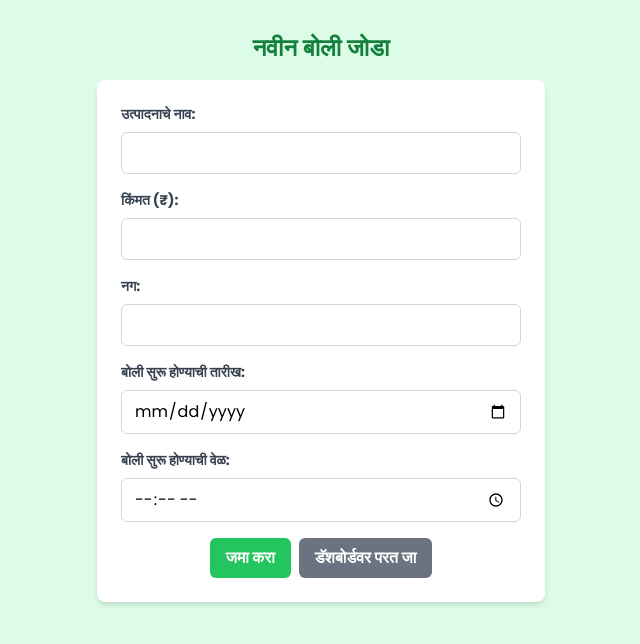
After one commit to VedantKale106/Agrilink, a Flask app: page /farmer/add_bid_notification in a window 1280 px wide. The commit adds this page. Shown: the top 644 px of the page, without its empty margins (319-959 px from the left). Run offline with Flask 3, Linux system fonts and the light colour scheme; the visitor is signed in with stand-in values (Sample User, id 1); some libraries are stand-ins or nearby versions.

Commit message:
Added the Bidding notification feature for both customer and farmer

```diff
--- a/app.py
+++ b/app.py
@@ -18,6 +18,7 @@ customers_collection = db['customers']
 products_collection = db['products']
 orders_collection = db['orders']
 biddings_collection = db['biddings']
+bid_notifications_collection = db['bid_notifications']
 
 
 
@@ -390,10 +391,6 @@ def logout():
 
 
 
-
-
-# ----------------------------- Playground ---------------------------
-
 @app.route('/farmer/add_bid', methods=['GET', 'POST'])
 def add_bid():
     if 'user_id' not in session or session['user_type'] != 'farmer':
@@ -519,6 +516,49 @@ def farmer_biddings():
 
 
 
+# -----------------------------------------------------------------------------------
+# Route for farmers to add bid notifications
+@app.route('/farmer/add_bid_notification', methods=['GET', 'POST'])
+def add_bid_notification():
+    if 'user_id' not in session or session['user_type'] != 'farmer':
+        return redirect(url_for('farmer_login'))
+
+    if request.method == 'POST':
+        product_name = request.form['product_name']
+        base_price = float(request.form['base_price'])
+        quantity = int(request.form['quantity'])
+        bid_date = request.form['bid_date']
+        bid_time = request.form['bid_time']
+
+        bid_data = {
+            'farmer_id': ObjectId(session['user_id']),
+            'product_name': product_name,
+            'base_price': base_price,
+            'quantity': quantity,
+            'bid_datetime': datetime.strptime(f"{bid_date} {bid_time}", "%Y-%m-%d %H:%M"),
+            'status': 'scheduled'
+        }
+
+        bid_notifications_collection.insert_one(bid_data)
+        flash("Bid notification added successfully!", "success")
+        return redirect(url_for('farmer_dashboard'))
+
+    return render_template('farmer_add_bid_notification.html')
+
+@app.route('/customer/bid_notifications')
+def customer_bid_notifications():
+    if 'user_id' not in session or session['user_type'] != 'customer':
+        return redirect(url_for('customer_login'))
+
+    bids = list(bid_notifications_collection.find({'status': 'scheduled'}))
+
+    # Convert datetime format before passing to template
+    for bid in bids:
+        bid['formatted_datetime'] = bid['bid_datetime'].strftime('%Y-%m-%d %H:%M')
+
+    return render_template('customer_bid_notifications.html', bids=bids)
+
+
 
 if __name__ == '__main__':
     app.run(debug=True)
--- a/templates/customer_dashboard.html
+++ b/templates/customer_dashboard.html
@@ -122,7 +122,10 @@
                 ऑर्डर</a>
             <a href="/customer/profile" class="bg-white text-green-600 px-4 py-2 rounded" style="margin: 0.25rem;">माझी
                 प्रोफाइल</a>
-            <a href="{{ url_for('customer_biddings') }}" class="bg-white text-green-600 px-4 py-2 rounded" style="margin: 0.25rem;">सक्रिय बोली पहा</a>
+            <a href="{{ url_for('customer_biddings') }}" class="bg-white text-green-600 px-4 py-2 rounded"
+                style="margin: 0.25rem;">सक्रिय बोली पहा</a>
+            <a href="{{ url_for('customer_bid_notifications') }}" class="bg-white text-green-600 px-4 py-2 rounded"
+                style="margin: 0.25rem;">येत्या बोली पहा</a>
             <a href="/logout" class="bg-white text-green-600 px-4 py-2 rounded" style="margin: 0.25rem;">बाहेर पडणे</a>
         </div>
     </nav>
--- /dev/null
+++ b/templates/farmer_add_bid_notification.html
@@ -0,0 +1,51 @@
+<!DOCTYPE html>
+<html lang="mr">
+<head>
+    <meta charset="UTF-8">
+    <meta name="viewport" content="width=device-width, initial-scale=1.0">
+    <title>बोली सूचना जोडा</title>
+    <script src="https://cdn.tailwindcss.com"></script>
+    <link href="https://fonts.googleapis.com/css2?family=Poppins:wght@400;500;600;700&display=swap" rel="stylesheet">
+    <style>
+        body {
+            font-family: 'Poppins', sans-serif; /* Use Poppins font */
+        }
+    </style>
+</head>
+<body class="bg-green-100">
+    <div class="container mx-auto px-4 py-8">
+        <h2 class="text-2xl font-semibold mb-4 text-center text-green-700">नवीन बोली जोडा</h2>
+        <form method="POST" class="max-w-md mx-auto bg-white p-6 rounded-lg shadow-md">
+            <div class="mb-4">
+                <label for="product_name" class="block text-gray-700 text-sm font-bold mb-2">उत्पादनाचे नाव:</label>
+                <input type="text" id="product_name" name="product_name" class="w-full border border-gray-300 px-3 py-2 rounded-md focus:outline-none focus:ring-2 focus:ring-green-500" required>
+            </div>
+
+            <div class="mb-4">
+                <label for="base_price" class="block text-gray-700 text-sm font-bold mb-2">किंमत (₹):</label>
+                <input type="number" id="base_price" name="base_price" step="0.01" class="w-full border border-gray-300 px-3 py-2 rounded-md focus:outline-none focus:ring-2 focus:ring-green-500" required>
+            </div>
+
+            <div class="mb-4">
+                <label for="quantity" class="block text-gray-700 text-sm font-bold mb-2">नग:</label>
+                <input type="number" id="quantity" name="quantity" class="w-full border border-gray-300 px-3 py-2 rounded-md focus:outline-none focus:ring-2 focus:ring-green-500" required>
+            </div>
+
+            <div class="mb-4">
+                <label for="bid_date" class="block text-gray-700 text-sm font-bold mb-2">बोली सुरू होण्याची तारीख:</label>
+                <input type="date" id="bid_date" name="bid_date" class="w-full border border-gray-300 px-3 py-2 rounded-md focus:outline-none focus:ring-2 focus:ring-green-500" required>
+            </div>
+
+            <div class="mb-4">
+                <label for="bid_time" class="block text-gray-700 text-sm font-bold mb-2">बोली सुरू होण्याची वेळ:</label>
+                <input type="time" id="bid_time" name="bid_time" class="w-full border border-gray-300 px-3 py-2 rounded-md focus:outline-none focus:ring-2 focus:ring-green-500" required>
+            </div>
+
+            <div class="flex justify-center">
+                <button type="submit" class="bg-green-500 hover:bg-green-700 text-white font-bold py-2 px-4 rounded-md mr-2 focus:outline-none focus:ring-2 focus:ring-green-300">जमा करा</button>
+                <a href="/farmer/dashboard" class="bg-gray-500 hover:bg-gray-700 text-white font-bold py-2 px-4 rounded-md focus:outline-none focus:ring-2 focus:ring-gray-300">डॅशबोर्डवर परत जा</a>
+            </div>
+        </form>
+    </div>
+</body>
+</html>
```
Also changed, not shown: templates/customer_bid_notifications.html (added, +49 -0 lines), templates/farmer_dashboard.html (+20 -7 lines).
